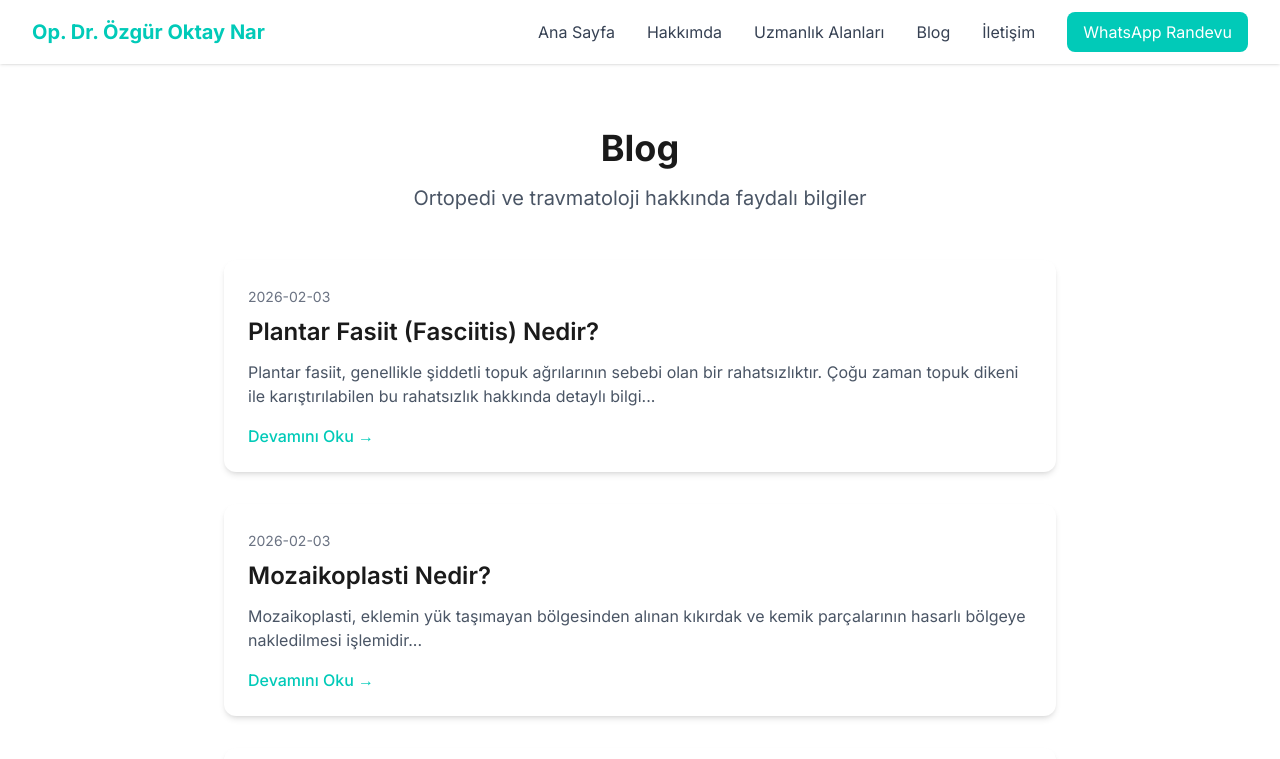
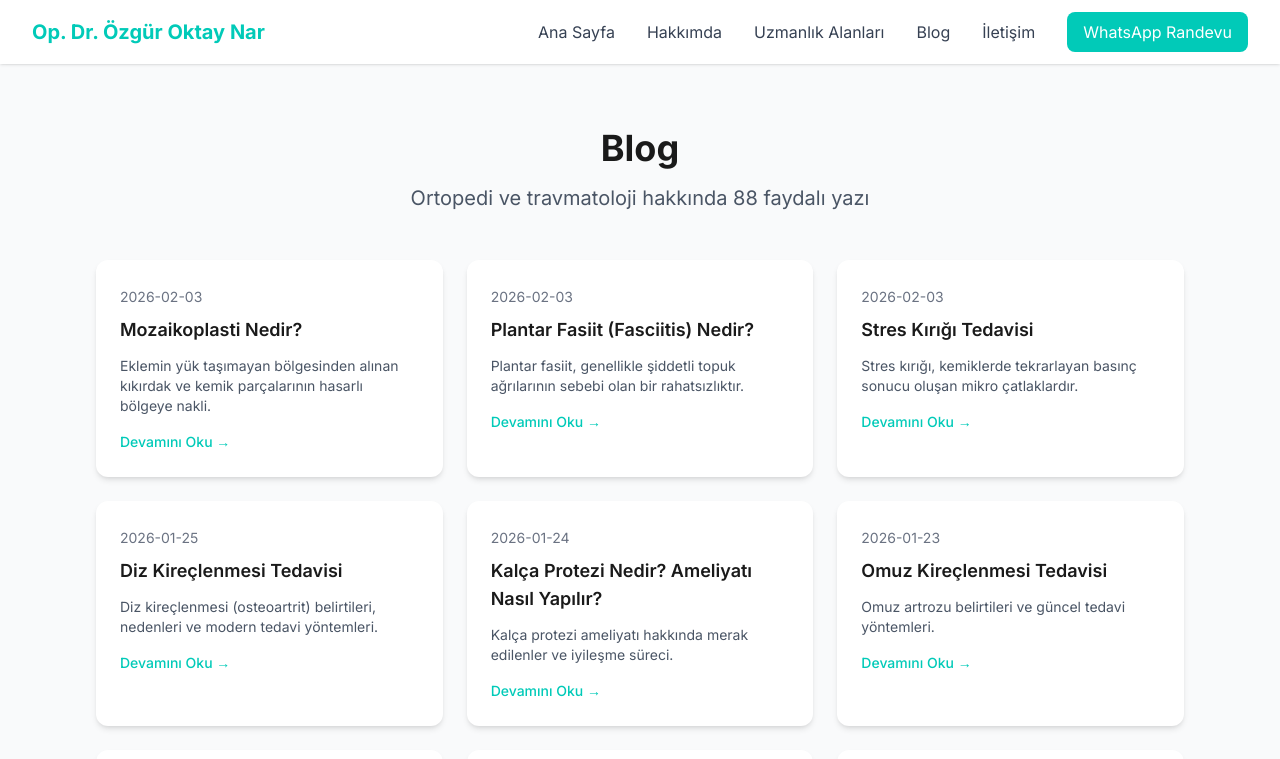
Before and after one commit to ozoknar/drozguroktaynar-nextjs, a Next.js app: page /blog in a window 1280 px wide. Shown: the top 759 px of the page. Built offline with nearby package versions, Linux system fonts and the light colour scheme.

Commit message:
Fix blog listing page to show all 88 posts dynamically

```diff
--- a/src/app/blog/page.tsx
+++ b/src/app/blog/page.tsx
@@ -1,58 +1,267 @@
 import Link from "next/link";
 import type { Metadata } from "next";
+import fs from "fs";
+import path from "path";
 
 export const metadata: Metadata = {
-  title: "Blog | Op. Dr. Özgür Oktay Nar",
-  description: "Ortopedi ve travmatoloji hakkında faydalı bilgiler, tedavi yöntemleri ve sağlık tavsiyeleri.",
+  title: "Blog | Op. Dr. Özgür Oktay Nar - Ortopedi Uzmanı Bursa",
+  description:
+    "Ortopedi ve travmatoloji hakkında faydalı bilgiler, tedavi yöntemleri ve sağlık tavsiyeleri. Diz, kalça, omuz, ayak bileği ve daha fazlası.",
+  keywords:
+    "ortopedi blog, diz ağrısı, kalça protezi, omuz tedavisi, bursa ortopedi",
 };
 
-const blogPosts = [
-  {
-    slug: "plantar-fasiit",
+interface BlogPost {
+  slug: string;
+  title: string;
+  excerpt: string;
+  date: string;
+  image?: string;
+}
+
+// Blog post titles mapped from slugs
+const blogPostData: Record<string, { title: string; excerpt: string; date: string }> = {
+  "plantar-fasiit-fasciitis-nedir": {
     title: "Plantar Fasiit (Fasciitis) Nedir?",
-    excerpt: "Plantar fasiit, genellikle şiddetli topuk ağrılarının sebebi olan bir rahatsızlıktır. Çoğu zaman topuk dikeni ile karıştırılabilen bu rahatsızlık hakkında detaylı bilgi...",
+    excerpt: "Plantar fasiit, genellikle şiddetli topuk ağrılarının sebebi olan bir rahatsızlıktır.",
     date: "2026-02-03",
   },
-  {
-    slug: "mozaikoplasti",
+  "mozaikoplasti": {
     title: "Mozaikoplasti Nedir?",
-    excerpt: "Mozaikoplasti, eklemin yük taşımayan bölgesinden alınan kıkırdak ve kemik parçalarının hasarlı bölgeye nakledilmesi işlemidir...",
+    excerpt: "Eklemin yük taşımayan bölgesinden alınan kıkırdak ve kemik parçalarının hasarlı bölgeye nakli.",
     date: "2026-02-03",
   },
-  {
-    slug: "stres-kirigi",
+  "stres-kirigi-tedavisi": {
     title: "Stres Kırığı Tedavisi",
-    excerpt: "Stres kırığı, aslında tam olarak bir kırık değildir. Ayağın yük taşıması sırasında oluşan basınç sonucu kemiklerde meydana gelen çatlaklardır...",
+    excerpt: "Stres kırığı, kemiklerde tekrarlayan basınç sonucu oluşan mikro çatlaklardır.",
     date: "2026-02-03",
   },
-];
+  "diz-kireclenmesi-tedavisi-2": {
+    title: "Diz Kireçlenmesi Tedavisi",
+    excerpt: "Diz kireçlenmesi (osteoartrit) belirtileri, nedenleri ve modern tedavi yöntemleri.",
+    date: "2026-01-25",
+  },
+  "kalca-protezi-nedir-ameliyati-nasil-yapilir": {
+    title: "Kalça Protezi Nedir? Ameliyatı Nasıl Yapılır?",
+    excerpt: "Kalça protezi ameliyatı hakkında merak edilenler ve iyileşme süreci.",
+    date: "2026-01-24",
+  },
+  "omuz-sikismasi-tedavisi-nedir-nasil-yapilir": {
+    title: "Omuz Sıkışması Tedavisi",
+    excerpt: "Omuz sıkışma sendromu belirtileri, tanısı ve tedavi seçenekleri.",
+    date: "2026-01-22",
+  },
+  "rotator-manset-yirtigi-tedavisi": {
+    title: "Rotator Manşet Yırtığı Tedavisi",
+    excerpt: "Rotator manşet yırtıklarında ameliyatlı ve ameliyatsız tedavi yöntemleri.",
+    date: "2026-01-21",
+  },
+  "total-diz-protezi-nedir-tedavisi-nasil-yapilir": {
+    title: "Total Diz Protezi Nedir?",
+    excerpt: "Diz protezi ameliyatı kimlere uygulanır, iyileşme süreci nasıldır?",
+    date: "2026-01-20",
+  },
+  "meniskus-yirtilmasi-belirtileri-ve-tedavisi": {
+    title: "Menisküs Yırtılması Belirtileri ve Tedavisi",
+    excerpt: "Menisküs yırtığı neden olur, nasıl tedavi edilir?",
+    date: "2026-01-19",
+  },
+  "topuk-dikeni-nedir": {
+    title: "Topuk Dikeni Nedir?",
+    excerpt: "Topuk dikeni nedenleri, belirtileri ve etkili tedavi yöntemleri.",
+    date: "2026-01-18",
+  },
+  "bankart-lezyonu-nedir": {
+    title: "Bankart Lezyonu Nedir?",
+    excerpt: "Omuz çıkığı sonrası oluşan Bankart lezyonu ve tedavisi.",
+    date: "2025-11-15",
+  },
+  "hill-sachs-lezyonu-nedir": {
+    title: "Hill-Sachs Lezyonu Nedir?",
+    excerpt: "Omuz instabilitesinde Hill-Sachs lezyonu ve tedavi yaklaşımları.",
+    date: "2025-11-14",
+  },
+  "slap-lezyonu-nedir": {
+    title: "SLAP Lezyonu Nedir?",
+    excerpt: "Superior labrum anterior posterior (SLAP) yırtığı hakkında bilgiler.",
+    date: "2025-11-13",
+  },
+  "karpal-tunel-sendromu-2": {
+    title: "Karpal Tünel Sendromu",
+    excerpt: "El ve bilekte uyuşma, karıncalanma yapan karpal tünel sendromu tedavisi.",
+    date: "2026-01-17",
+  },
+  "bel-fitigi-ameliyati-sonrasi-ise-donus": {
+    title: "Bel Fıtığı Ameliyatı Sonrası İşe Dönüş",
+    excerpt: "Bel fıtığı ameliyatı sonrası iyileşme süreci ve işe dönüş rehberi.",
+    date: "2025-09-10",
+  },
+  "hidrojel-sivi-diz-protezi-nedir-2": {
+    title: "Hidrojel (Sıvı) Diz Protezi Nedir?",
+    excerpt: "Diz kireçlenmesinde yeni nesil hidrojel tedavisi hakkında bilgiler.",
+    date: "2024-02-15",
+  },
+  "kok-hucre-tedavisi-2": {
+    title: "Kök Hücre Tedavisi",
+    excerpt: "Ortopedide kök hücre tedavisi uygulamaları ve sonuçları.",
+    date: "2025-09-05",
+  },
+  "ayak-bilegi-burkulmasi-ve-ne-zaman-gecer": {
+    title: "Ayak Bileği Burkulmasi Ne Zaman Geçer?",
+    excerpt: "Ayak bileği burkulmalarında iyileşme süreci ve dikkat edilmesi gerekenler.",
+    date: "2025-08-20",
+  },
+  "dupuytren-kontrakturu-nedir": {
+    title: "Dupuytren Kontraktürü Nedir?",
+    excerpt: "El parmaklarında bükülmeye neden olan Dupuytren hastalığı ve tedavisi.",
+    date: "2026-01-16",
+  },
+  "tenisci-dirsegi-lateral-epikondilit-nedir": {
+    title: "Tenisçi Dirseği (Lateral Epikondilit) Nedir?",
+    excerpt: "Dirsek dış yüzeyinde ağrıya neden olan tenisçi dirseği tedavisi.",
+    date: "2026-01-15",
+  },
+  "golfcu-dirsegi-medial-epikondilit-nedir": {
+    title: "Golfçü Dirseği (Medial Epikondilit) Nedir?",
+    excerpt: "Dirsek iç yüzeyinde ağrıya neden olan golfçü dirseği tedavisi.",
+    date: "2026-01-14",
+  },
+  "omuz-kireclenmesi-tedavisi": {
+    title: "Omuz Kireçlenmesi Tedavisi",
+    excerpt: "Omuz artrozu belirtileri ve güncel tedavi yöntemleri.",
+    date: "2026-01-23",
+  },
+  "kalca-artroskopisi-nedir": {
+    title: "Kalça Artroskopisi Nedir?",
+    excerpt: "Kalça ekleminin kapalı yöntemle tedavisinde artroskopi uygulamaları.",
+    date: "2025-11-10",
+  },
+  "ayak-bilegi-artroskopisi-nedir": {
+    title: "Ayak Bileği Artroskopisi Nedir?",
+    excerpt: "Ayak bileği problemlerinin artroskopik tedavisi.",
+    date: "2026-01-12",
+  },
+  "el-bilegi-artroskopisi": {
+    title: "El Bileği Artroskopisi",
+    excerpt: "El bileği ağrılarında artroskopik tanı ve tedavi.",
+    date: "2024-10-15",
+  },
+  "omuz-protezi-nedir": {
+    title: "Omuz Protezi Nedir?",
+    excerpt: "İleri evre omuz kireçlenmesinde protez ameliyatı.",
+    date: "2025-11-08",
+  },
+  "diz-anatomisi-nedir": {
+    title: "Diz Anatomisi Nedir?",
+    excerpt: "Diz ekleminin yapısı, bağları ve fonksiyonları.",
+    date: "2025-11-20",
+  },
+  "omuz-anatomisi-eklemin-yapisi-kaslari-ve-fonksiyonlari-nedir": {
+    title: "Omuz Anatomisi",
+    excerpt: "Omuz ekleminin yapısı, kasları ve fonksiyonları hakkında detaylı bilgi.",
+    date: "2025-11-18",
+  },
+  "kalca-anatomisi-ve-minimal-invaziv-kalca-protezi": {
+    title: "Kalça Anatomisi ve Minimal İnvaziv Kalça Protezi",
+    excerpt: "Kalça eklem yapısı ve az kesi ile yapılan protez ameliyatı.",
+    date: "2025-11-16",
+  },
+  "rotator-kuf-sendromu-nedir": {
+    title: "Rotator Kuff Sendromu Nedir?",
+    excerpt: "Omuz kaslarını etkileyen rotator kuff sendromu belirtileri ve tedavisi.",
+    date: "2025-11-12",
+  },
+  "priformis-sendromu-nedir": {
+    title: "Piriformis Sendromu Nedir?",
+    excerpt: "Kalça ve bacak ağrısına neden olan piriformis sendromu.",
+    date: "2025-11-05",
+  },
+  "pleksus-yaralanmalari-nedir": {
+    title: "Pleksus Yaralanmaları Nedir?",
+    excerpt: "Brakiyal pleksus yaralanmaları ve tedavi yaklaşımları.",
+    date: "2025-11-04",
+  },
+};
+
+function slugToTitle(slug: string): string {
+  // Check if we have a predefined title
+  if (blogPostData[slug]) {
+    return blogPostData[slug].title;
+  }
+
+  // Convert slug to readable title
+  return slug
+    .split("-")
+    .map((word) => word.charAt(0).toUpperCase() + word.slice(1))
+    .join(" ")
+    .replace(/Nedir$/, "Nedir?")
+    .replace(/Nasil/, "Nasıl")
+    .replace(/Tedavisi$/, "Tedavisi");
+}
+
+function slugToExcerpt(slug: string): string {
+  if (blogPostData[slug]) {
+    return blogPostData[slug].excerpt;
+  }
+  return `${slugToTitle(slug)} hakkında detaylı bilgi, belirtiler, tanı ve tedavi yöntemleri.`;
+}
+
+function slugToDate(slug: string): string {
+  if (blogPostData[slug]) {
+    return blogPostData[slug].date;
+  }
+  return "2026-01-01";
+}
+
+function getBlogPosts(): BlogPost[] {
+  const blogDir = path.join(process.cwd(), "src/app/blog");
+  const entries = fs.readdirSync(blogDir, { withFileTypes: true });
+
+  const posts: BlogPost[] = entries
+    .filter((entry) => entry.isDirectory() && entry.name !== "page.tsx")
+    .map((entry) => ({
+      slug: entry.name,
+      title: slugToTitle(entry.name),
+      excerpt: slugToExcerpt(entry.name),
+      date: slugToDate(entry.name),
+    }))
+    .sort((a, b) => new Date(b.date).getTime() - new Date(a.date).getTime());
+
+  return posts;
+}
 
 export default function BlogPage() {
+  const blogPosts = getBlogPosts();
+
   return (
-    <div className="py-16">
-      <div className="max-w-4xl mx-auto px-4 sm:px-6 lg:px-8">
+    <div className="py-16 bg-gray-50 min-h-screen">
+      <div className="max-w-6xl mx-auto px-4 sm:px-6 lg:px-8">
         <div className="text-center mb-12">
           <h1 className="text-4xl font-bold text-gray-900 mb-4">Blog</h1>
           <p className="text-xl text-gray-600">
-            Ortopedi ve travmatoloji hakkında faydalı bilgiler
+            Ortopedi ve travmatoloji hakkında {blogPosts.length} faydalı yazı
           </p>
         </div>
 
-        <div className="space-y-8">
+        <div className="grid md:grid-cols-2 lg:grid-cols-3 gap-6">
           {blogPosts.map((post) => (
             <article
               key={post.slug}
-              className="bg-white p-6 rounded-xl shadow-md hover:shadow-lg transition"
+              className="bg-white rounded-xl shadow-md hover:shadow-lg transition overflow-hidden"
             >
               <Link href={`/blog/${post.slug}`}>
-                <time className="text-sm text-gray-500">{post.date}</time>
-                <h2 className="text-2xl font-semibold text-gray-900 mt-2 mb-3 hover:text-[#01CAB8] transition">
-                  {post.title}
-                </h2>
-                <p className="text-gray-600">{post.excerpt}</p>
-                <span className="inline-block mt-4 text-[#01CAB8] font-medium">
-                  Devamını Oku →
-                </span>
+                <div className="p-6">
+                  <time className="text-sm text-gray-500">{post.date}</time>
+                  <h2 className="text-lg font-semibold text-gray-900 mt-2 mb-3 hover:text-[#01CAB8] transition line-clamp-2">
+                    {post.title}
+                  </h2>
+                  <p className="text-gray-600 text-sm line-clamp-3">
+                    {post.excerpt}
+                  </p>
+                  <span className="inline-block mt-4 text-[#01CAB8] font-medium text-sm">
+                    Devamını Oku →
+                  </span>
+                </div>
               </Link>
             </article>
           ))}
```
